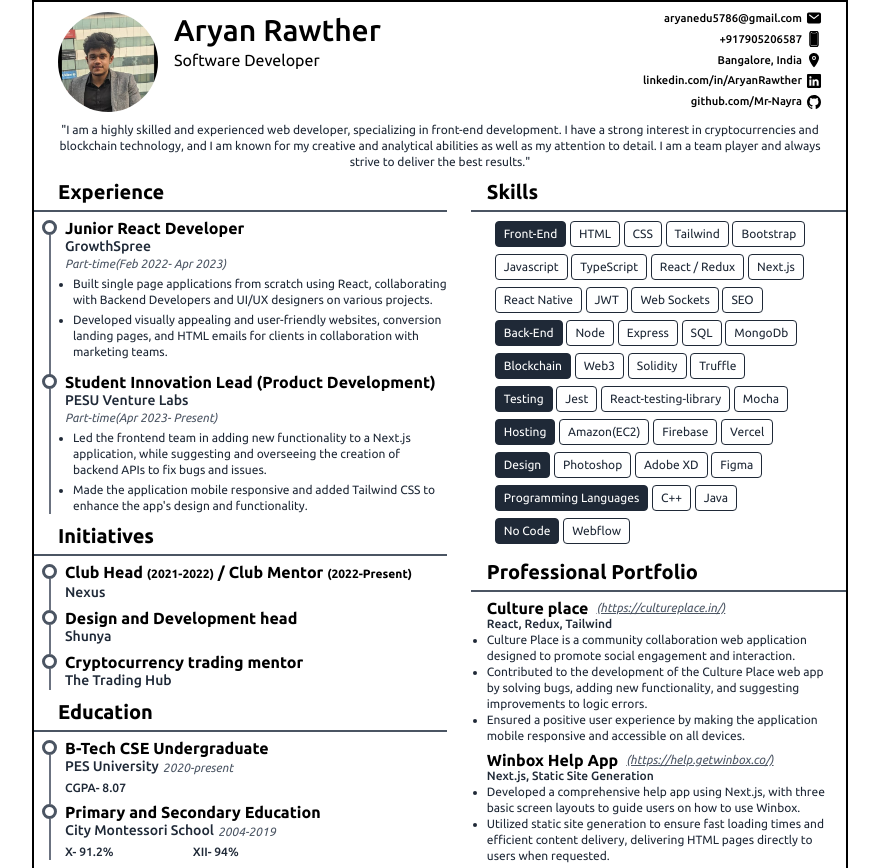
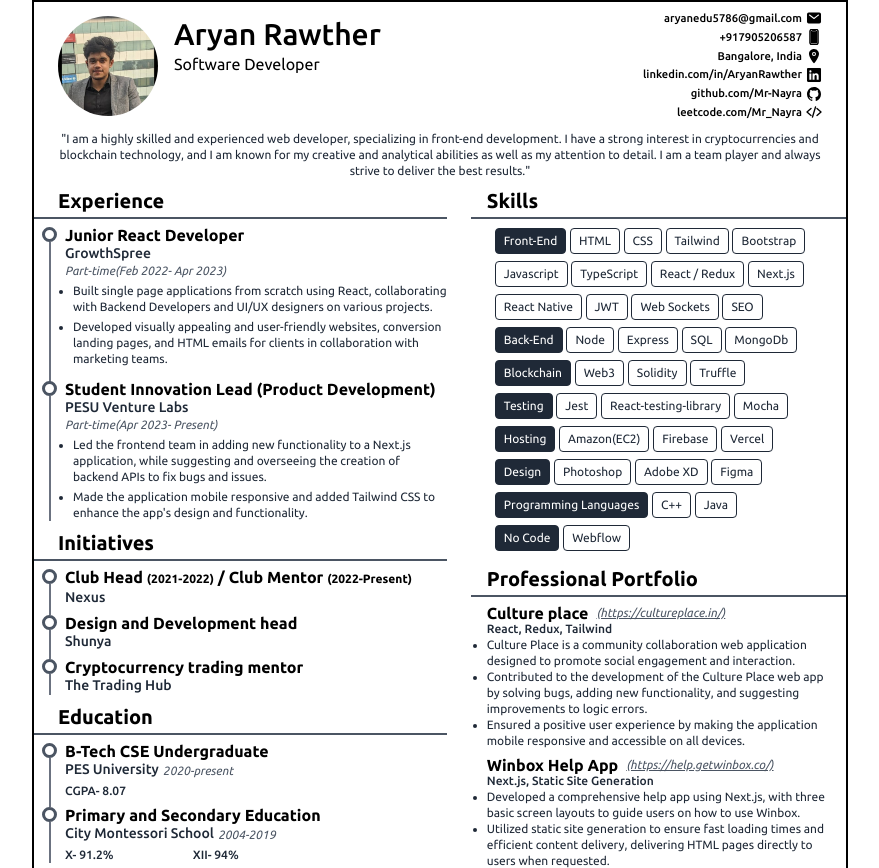
Before and after one commit to Mr-Nayra/Resume, a website built with Vite: page index.html in a window 1280 px wide. Shown: the top 868 px of the page, without its empty margins (200-1079 px from the left). Built offline with nearby package versions, Linux system fonts and the light colour scheme.

```diff
--- a/index.html
+++ b/index.html
@@ -43,6 +43,9 @@
           <ion-icon name="logo-linkedin" class="logo"></ion-icon></a>
         <a class="links" href="https://github.com/Mr-Nayra" target="_blank">github.com/Mr-Nayra
           <ion-icon name="logo-github" class="logo"></ion-icon>
+        </a>
+        <a class="links" href="https://leetcode.com/Mr_Nayra/" target="_blank">leetcode.com/Mr_Nayra
+          <ion-icon name="code-slash" class="logo"></ion-icon>
         </a>
       </div>
     </header>
--- a/style.css
+++ b/style.css
@@ -3,7 +3,7 @@
 @tailwind components;
 
 .heading {
-    @apply text-xl pl-6 font-bold pb-1 border-b-2 border-gray-600 mb-2
+    @apply text-xl pl-6 font-bold pb-0.5 border-b-2 border-gray-600 mb-2
 }
 
 .heading2 {
@@ -27,7 +27,7 @@
 }
 
 .links {
-    @apply mb-1 flex items-center
+    @apply mb-0.5 flex items-center
 }
 
 .logo {
```
